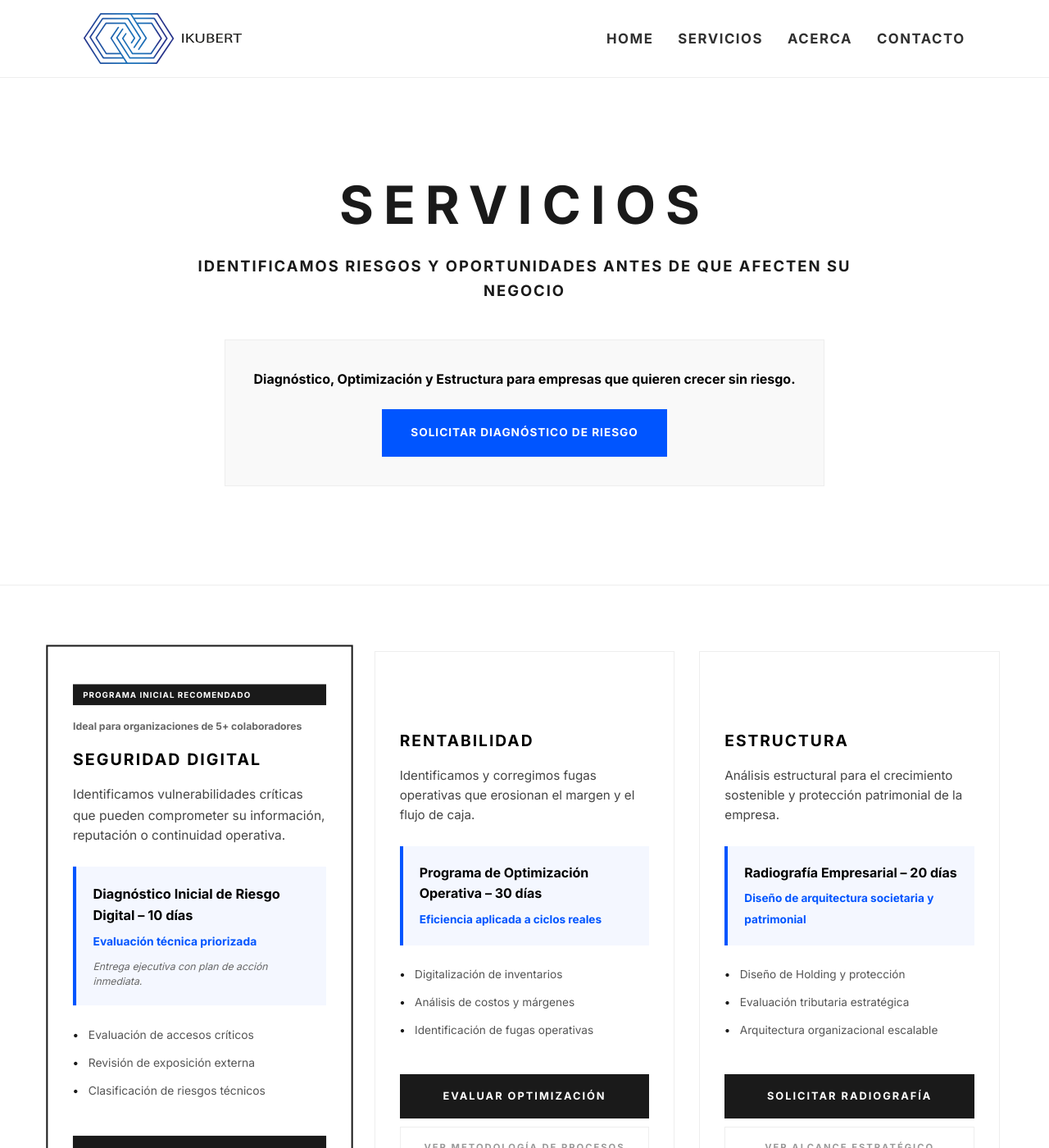
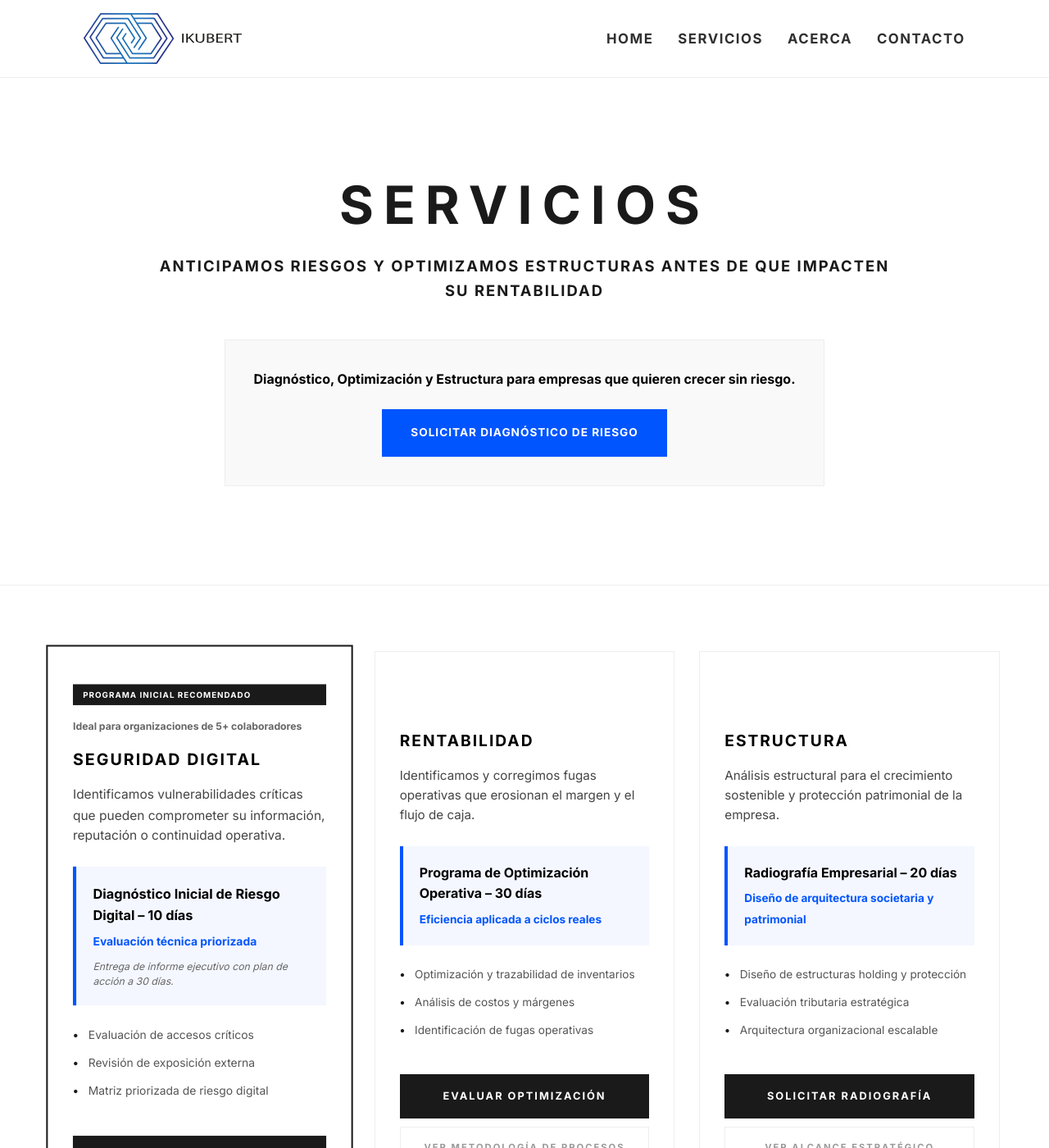
Before and after one commit to IKUBERT/ikubert.github.io, a Jekyll site: the page built from servicios.html, in a window 1280 px wide and 1400 px high. Shown: the whole window at 82% size. Built offline with Jekyll 4.4.1, drawn with Linux system fonts in a browser that asks for light colours.

Commit message:
Update servicios.html

```diff
--- a/servicios.html
+++ b/servicios.html
@@ -4,6 +4,7 @@
 ---
 
 <style>
+    /* Estructura de Conversión Estratégica IKUBERT */
     .service-line-card {
         background: #fff;
         border: 1px solid #eee;
@@ -14,42 +15,136 @@
         transition: 0.3s;
         position: relative;
     }
+
     .service-line-card:hover {
         border-color: #1a1a1a;
         box-shadow: 0 15px 40px rgba(0,0,0,0.08);
     }
-    .featured-card { border: 2px solid #1a1a1a; transform: scale(1.02); z-index: 2; }
+
+    /* Destaque para el Producto de Entrada (Riesgo) */
+    .featured-card {
+        border: 2px solid #1a1a1a;
+        transform: scale(1.02);
+        z-index: 2;
+    }
+
     .priority-tag {
-        background: #1a1a1a; color: #fff; font-size: 0.6rem; padding: 5px 12px;
-        font-weight: 800; text-transform: uppercase; letter-spacing: 1px;
-        display: inline-block; margin-bottom: 15px;
+        background: #1a1a1a;
+        color: #fff;
+        font-size: 0.6rem;
+        padding: 5px 12px;
+        font-weight: 800;
+        text-transform: uppercase;
+        letter-spacing: 1px;
+        display: inline-block;
+        margin-bottom: 15px;
     }
+
     .segment-filter {
-        font-size: 0.75rem; color: #666; font-weight: 600;
-        margin-bottom: 15px; display: block;
+        font-size: 0.75rem;
+        color: #666;
+        font-weight: 600;
+        margin-bottom: 15px;
+        display: block;
     }
+
     .line-title {
-        text-transform: uppercase; letter-spacing: 2px; font-size: 1.2rem;
-        font-weight: 800; margin-bottom: 15px; color: #000;
+        text-transform: uppercase;
+        letter-spacing: 2px;
+        font-size: 1.2rem;
+        font-weight: 800;
+        margin-bottom: 15px;
+        color: #000;
     }
-    .line-desc { color: #444; font-size: 0.95rem; line-height: 1.6; margin-bottom: 25px; min-height: 65px; }
-    .star-service-box { background: #f4f7ff; border-left: 4px solid #0055ff; padding: 20px; margin-bottom: 25px; }
-    .star-name { font-size: 1rem; font-weight: 800; color: #000; display: block; margin-bottom: 5px; }
-    .star-promise { font-size: 0.85rem; color: #0055ff; font-weight: 600; }
-    .method-proof { font-size: 0.75rem; margin-top: 10px; color: #666; line-height: 1.4; font-style: italic; }
-    .benefit-list { list-style: none; padding: 0; margin-bottom: 30px; }
-    .benefit-item { font-size: 0.85rem; color: #555; margin-bottom: 12px; display: flex; align-items: flex-start; }
-    .benefit-item::before { content: "•"; margin-right: 12px; color: #1a1a1a; font-weight: 900; }
+
+    .line-desc {
+        color: #444;
+        font-size: 0.95rem;
+        line-height: 1.6;
+        margin-bottom: 25px;
+        min-height: 65px;
+    }
+
+    /* Cajas Metodológicas */
+    .star-service-box {
+        background: #f4f7ff;
+        border-left: 4px solid #0055ff;
+        padding: 20px;
+        margin-bottom: 25px;
+    }
+
+    .star-name {
+        font-size: 1rem;
+        font-weight: 800;
+        color: #000;
+        display: block;
+        margin-bottom: 5px;
+    }
+
+    .star-promise {
+        font-size: 0.85rem;
+        color: #0055ff;
+        font-weight: 600;
+    }
+
+    .method-proof {
+        font-size: 0.75rem;
+        margin-top: 10px;
+        color: #666;
+        line-height: 1.4;
+        font-style: italic;
+    }
+
+    .benefit-list {
+        list-style: none;
+        padding: 0;
+        margin-bottom: 30px;
+    }
+
+    .benefit-item {
+        font-size: 0.85rem;
+        color: #555;
+        margin-bottom: 12px;
+        display: flex;
+        align-items: flex-start;
+    }
+
+    .benefit-item::before {
+        content: "•";
+        margin-right: 12px;
+        color: #1a1a1a;
+        font-weight: 900;
+    }
+
+    /* Botones de Acción */
     .btn-action {
-        background: #1a1a1a; color: #fff; text-decoration: none; padding: 16px;
-        text-align: center; font-size: 0.8rem; font-weight: 700; text-transform: uppercase;
-        letter-spacing: 2px; transition: 0.3s; border: 1px solid #1a1a1a;
+        background: #1a1a1a;
+        color: #fff;
+        text-decoration: none;
+        padding: 16px;
+        text-align: center;
+        font-size: 0.8rem;
+        font-weight: 700;
+        text-transform: uppercase;
+        letter-spacing: 2px;
+        transition: 0.3s;
+        border: 1px solid #1a1a1a;
     }
-    .btn-action:hover { background: #fff; color: #1a1a1a; }
+
+    .btn-action:hover {
+        background: #fff;
+        color: #1a1a1a;
+    }
+
     .btn-secondary {
-        background: #fff; color: #999; margin-top: 10px; font-size: 0.7rem;
-        border: 1px solid #eee; cursor: default;
+        background: #fff;
+        color: #999;
+        margin-top: 10px;
+        font-size: 0.7rem;
+        border: 1px solid #eee;
+        cursor: default;
     }
+
     @media (max-width: 768px) {
         .featured-card { transform: scale(1); border: 1px solid #eee; }
         .hero-servicios { padding: 60px 15px !important; }
@@ -62,7 +157,8 @@
 <header class="hero-servicios" style="text-align: center; padding: 120px 20px; background: #fff; border-bottom: 1px solid #eee; width: 100%; box-sizing: border-box;">
     <div style="max-width: 900px; margin: 0 auto;">
         <h1 style="font-size: 4rem; letter-spacing: 12px; font-weight: 800; text-transform: uppercase; line-height: 1.1; margin: 0;">Servicios</h1>
-        <p style="font-size: 1.15rem; color: #1a1a1a; letter-spacing: 2px; text-transform: uppercase; margin: 25px 0 45px; font-weight: 600;">Identificamos riesgos y oportunidades antes de que afecten su negocio</p>
+        <p style="font-size: 1.15rem; color: #1a1a1a; letter-spacing: 2px; text-transform: uppercase; margin: 25px 0 45px; font-weight: 600;">Anticipamos riesgos y optimizamos estructuras antes de que impacten su rentabilidad</p>
+
         <div class="cta-box-hero" style="background: #f9f9f9; padding: 35px; display: inline-block; border: 1px solid #eee; max-width: 100%; box-sizing: border-box;">
             <p style="font-size: 1rem; font-weight: 600; margin-bottom: 25px; color: #000; line-height: 1.5;">Diagnóstico, Optimización y Estructura para empresas que quieren crecer sin riesgo.</p>
             <a href="{{ site.baseurl }}/contacto" class="btn-hero" style="background: #0055ff; color: #fff; padding: 18px 35px; text-decoration: none; font-weight: 700; text-transform: uppercase; letter-spacing: 1px; font-size: 0.85rem; display: inline-block;">Solicitar Diagnóstico de Riesgo</a>
@@ -78,16 +174,19 @@
             <span class="segment-filter">Ideal para organizaciones de 5+ colaboradores</span>
             <h2 class="line-title">Seguridad Digital</h2>
             <p class="line-desc">Identificamos vulnerabilidades críticas que pueden comprometer su información, reputación o continuidad operativa.</p>
+
             <div class="star-service-box">
                 <span class="star-name">Diagnóstico Inicial de Riesgo Digital – 10 días</span>
                 <span class="star-promise">Evaluación técnica priorizada</span>
-                <p class="method-proof">Entrega ejecutiva con plan de acción inmediata.</p>
+                <p class="method-proof">Entrega de informe ejecutivo con plan de acción a 30 días.</p>
             </div>
+
             <ul class="benefit-list">
                 <li class="benefit-item">Evaluación de accesos críticos</li>
                 <li class="benefit-item">Revisión de exposición externa</li>
-                <li class="benefit-item">Clasificación de riesgos técnicos</li>
+                <li class="benefit-item">Matriz priorizada de riesgo digital</li>
             </ul>
+
             <a href="{{ site.baseurl }}/contacto" class="btn-action">Solicitar Diagnóstico</a>
             <a href="javascript:void(0)" class="btn-action btn-secondary">Ver detalles del método</a>
         </div>
@@ -96,15 +195,18 @@
             <div style="height: 48px;" class="mobile-hide"></div>
             <h2 class="line-title">Rentabilidad</h2>
             <p class="line-desc">Identificamos y corregimos fugas operativas que erosionan el margen y el flujo de caja.</p>
+
             <div class="star-service-box">
                 <span class="star-name">Programa de Optimización Operativa – 30 días</span>
                 <span class="star-promise">Eficiencia aplicada a ciclos reales</span>
             </div>
+
             <ul class="benefit-list">
-                <li class="benefit-item">Digitalización de inventarios</li>
+                <li class="benefit-item">Optimización y trazabilidad de inventarios</li>
                 <li class="benefit-item">Análisis de costos y márgenes</li>
                 <li class="benefit-item">Identificación de fugas operativas</li>
             </ul>
+
             <a href="{{ site.baseurl }}/contacto" class="btn-action">Evaluar Optimización</a>
             <a href="javascript:void(0)" class="btn-action btn-secondary">Ver metodología de procesos</a>
         </div>
@@ -113,18 +215,22 @@
             <div style="height: 48px;" class="mobile-hide"></div>
             <h2 class="line-title">Estructura</h2>
             <p class="line-desc">Análisis estructural para el crecimiento sostenible y protección patrimonial de la empresa.</p>
+
             <div class="star-service-box">
                 <span class="star-name">Radiografía Empresarial – 20 días</span>
                 <span class="star-promise">Diseño de arquitectura societaria y patrimonial</span>
             </div>
+
             <ul class="benefit-list">
-                <li class="benefit-item">Diseño de Holding y protección</li>
+                <li class="benefit-item">Diseño de estructuras holding y protección</li>
                 <li class="benefit-item">Evaluación tributaria estratégica</li>
                 <li class="benefit-item">Arquitectura organizacional escalable</li>
             </ul>
+
             <a href="{{ site.baseurl }}/contacto" class="btn-action">Solicitar Radiografía</a>
             <a href="javascript:void(0)" class="btn-action btn-secondary">Ver alcance estratégico</a>
         </div>
+
     </div>
 
     <div style="text-align: center; margin-top: 60px; padding: 20px; border-top: 1px solid #f0f0f0;">
@@ -139,6 +245,7 @@
     <p style="color: #999; margin-bottom: 5px; font-weight: 300;">Hablemos sobre cómo blindar y potenciar su negocio.</p>
     <p style="color: #666; font-size: 0.75rem; text-transform: uppercase; letter-spacing: 1px; margin-bottom: 30px;">Conversación inicial sin compromiso – 30 minutos</p>
     <p style="color: #444; font-size: 0.65rem; text-transform: uppercase; letter-spacing: 1px; margin-bottom: 40px; font-weight: 700;">Enfoque diagnóstico, no comercial.</p>
+
     <a href="https://wa.me/56989374989" style="background: #22c55e; color: #fff; padding: 20px 50px; text-decoration: none; font-weight: 700; letter-spacing: 2px; text-transform: uppercase; display: inline-block;">
         Hablar con un Consultor Ahora
     </a>
```
